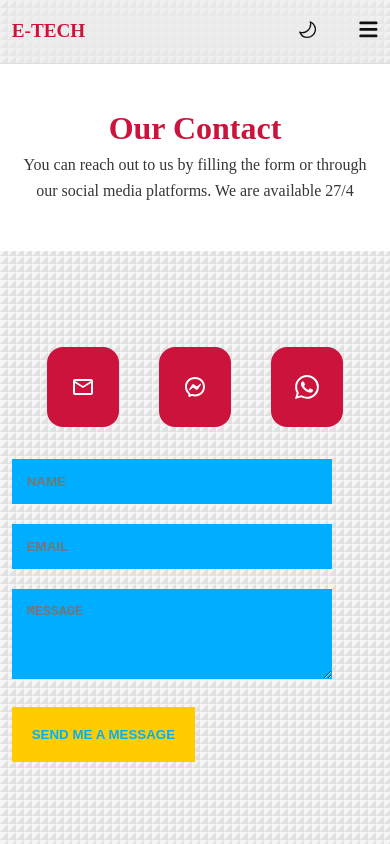
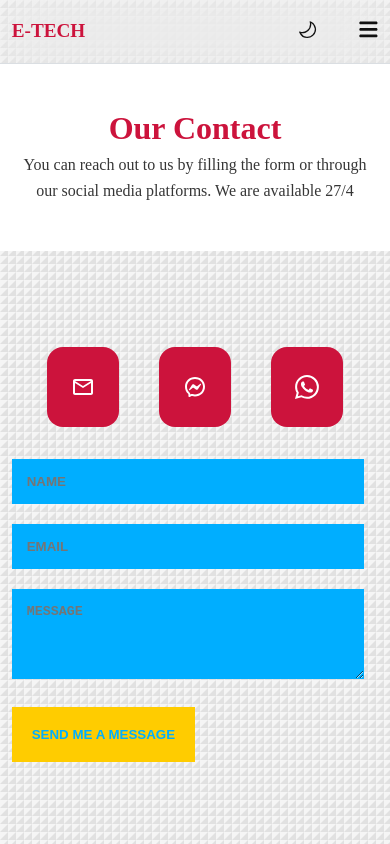
Before and after one commit to Muraina020/next-portfolio, a Next.js app: page /contact in a window 390 px wide. Shown: the top 844 px of the page. Built offline with nearby package versions, Linux system fonts and the light colour scheme.

Commit message:
first commit

```diff
--- a/app/contact/contact.module.css
+++ b/app/contact/contact.module.css
@@ -82,6 +82,6 @@
     }
 
     .form{
-        width: 20rem;
+        width: 22rem;
     }
   }
```
